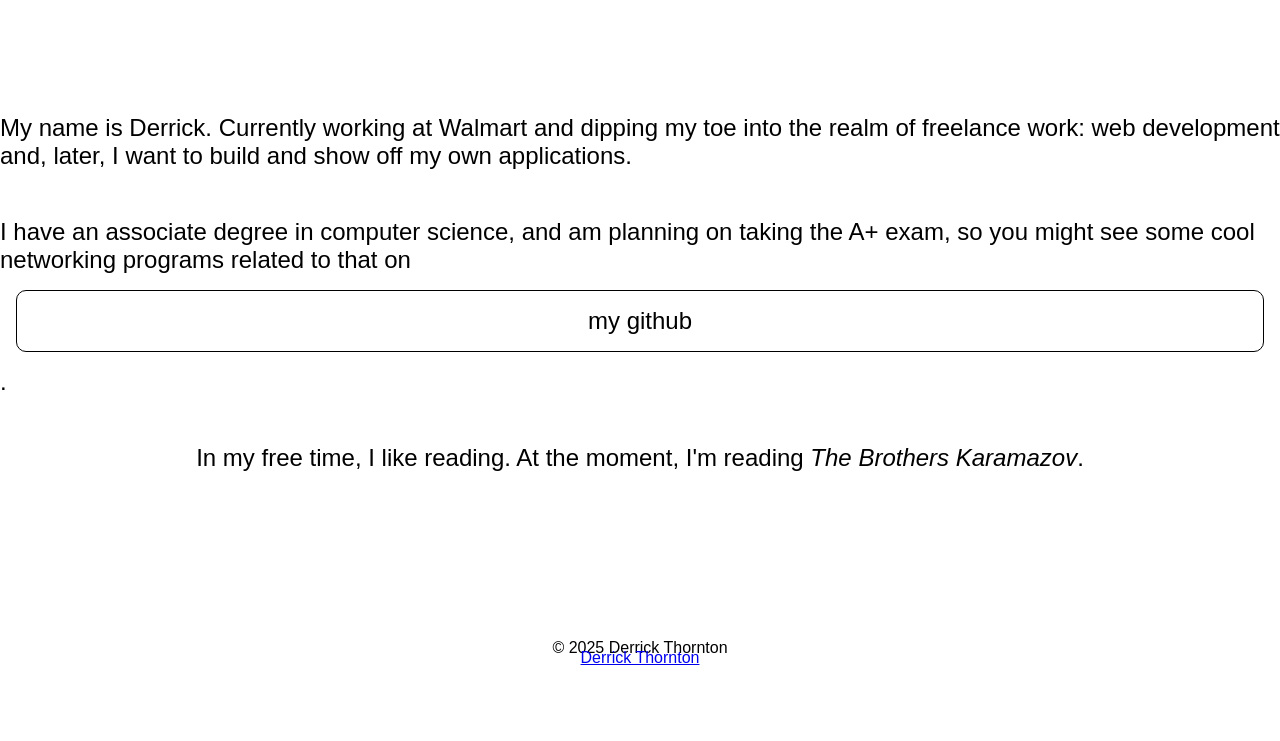
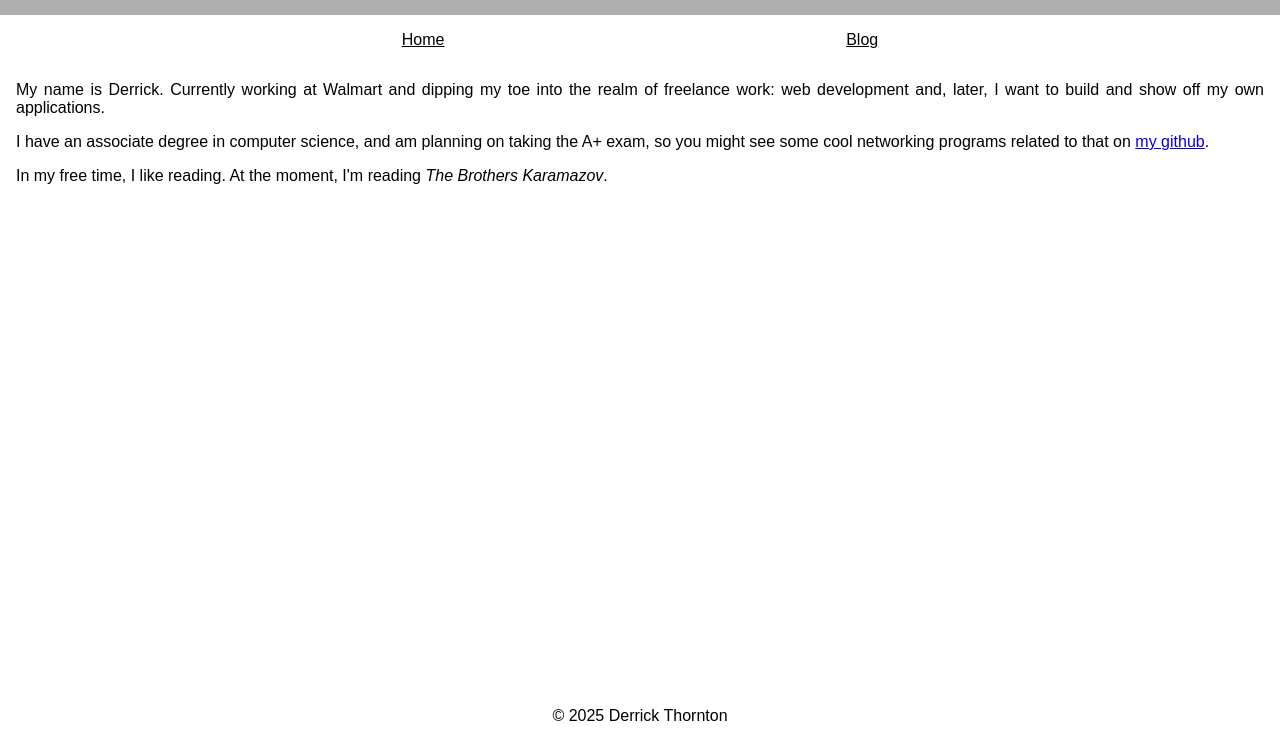
Before and after one commit to derrick-vwd/simple-personal-page, a plain HTML site: page about/index.html in a window 1280 px wide. Shown: the part 101-842 px from the top of the page. Before the commit the page ends 821 px from the top, so only its background shows below. Drawn offline with Linux system fonts and the light colour scheme.

Commit message:
I rewrote and reformatted the CSS for the about page, blog page and home page. I also updated the home-bar so that it was more appealing.

```diff
--- a/about/index.html
+++ b/about/index.html
@@ -11,6 +11,10 @@
 			<h1>About</h1>
 			<p>Little bit about me.</p>
 		</header>
+		<div id='home-bar'>
+			<p><a href='../index.html'>Home</a></p>
+			<p><a href='../blog/'>Blog</a></p>
+		</div>
 		<main>
 			<p>My name is Derrick. Currently working at Walmart and dipping my toe into the realm of freelance work: web development and, later, I want to build and show off my own applications. </p>
 			<p>I have an associate degree in computer science, and am planning on taking the A+ exam, so you might see some cool networking programs related to that on <a href='https://www.github.com/derrick-vwd'>my github</a>.</p>
@@ -20,8 +24,5 @@
 		<footer>
 			<p>&copy; 2025 Derrick Thornton</p>
 		</footer>
-		<div id='home-bar'>
-			<p><a href='../index.html'>Derrick Thornton</a></p>
-		</div>
 	</body>
 </html>
--- /dev/null
+++ b/style/home.css
@@ -0,0 +1,24 @@
+main {
+	display: flex;
+	flex-direction: column;
+	align-items: center;
+	justify-content: center;
+	font-size: 1.5rem;
+}
+main a {
+	border: 1px solid black;
+	border-radius: 10px;
+	display: block;
+	margin: 1rem;
+	padding: 1rem;
+	text-decoration: none;
+	text-align: center;
+	color: black;
+}
+main a:hover {
+	background-color: lightgray;
+}
+main nav {
+	height: 20rem;
+	width: 20rem;
+}
--- a/style/main.css
+++ b/style/main.css
@@ -1,36 +1,24 @@
-html {
+html, body {
 	height: 100%;
 }
 body {
 	font-family: sans-serif;
-	height: 100%;
+	margin: 0;
+}
+header {
+	background-color: rgb(175, 173, 173);
+	min-height: 100px;
+	max-height: 20%;
+	padding: 0.5rem;
+}
+header > h1 {
 	margin: 0;
 }
 main {
 	min-height: 400px;
 	height: 70%;
-	display: flex;
-	flex-direction: column;
-	align-items: center;
-	justify-content: center;
-	font-size: 1.5rem;
-}
-main a {
-	border: 1px solid black;
-	border-radius: 10px;
-	display: block;
-	margin: 1rem;
-	padding: 1rem;
-	text-decoration: none;
-	text-align: center;
-	color: black;
-}
-main a:hover {
-	background-color: lightgray;
-}
-main nav {
-	height: 20rem;
-	width: 20rem;
+	padding: 0 16px;
+	text-align: justify;
 }
 footer {
 	height: 100px;
@@ -40,19 +28,15 @@ footer {
 	justify-content: end;
 	width: 100%;
 }
-#home-header {
-	background-color: rgb(175, 173, 173);
-	min-height: 100px;
-	max-height: 20%;
-	padding: 0.5rem;
-}
-#home-header > h1 {
-	margin: 0;
-}
 #home-bar {
-	bottom: 0;
-	padding: 1rem 0;
-	position: fixed;
+	display: flex;
+	justify-content: space-evenly;
+	flex-direction: row;
+	flex-wrap: nowrap;
 	text-align: center;
 	width: 100%;
 }
+#home-bar a {
+	color: black;
+}
+/* Specifies to other pages, not home. */
```
Also changed, not shown: blog/index.html (+4 -3 lines), index.html (+1 -0 lines).
